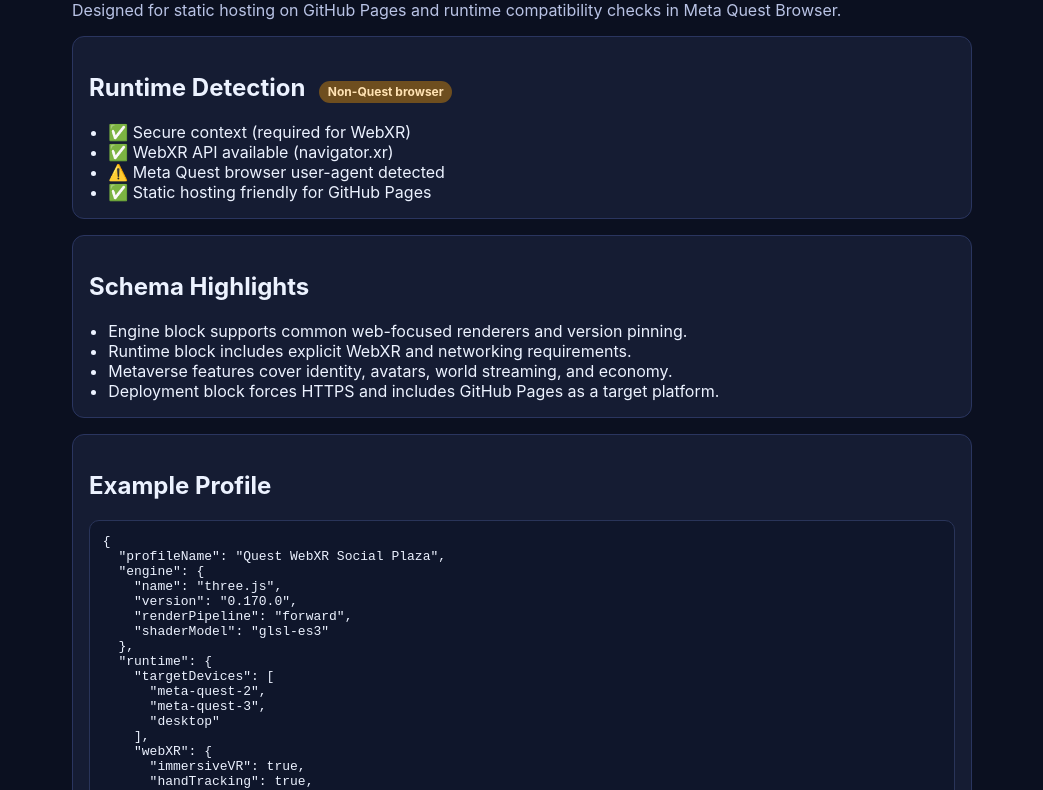
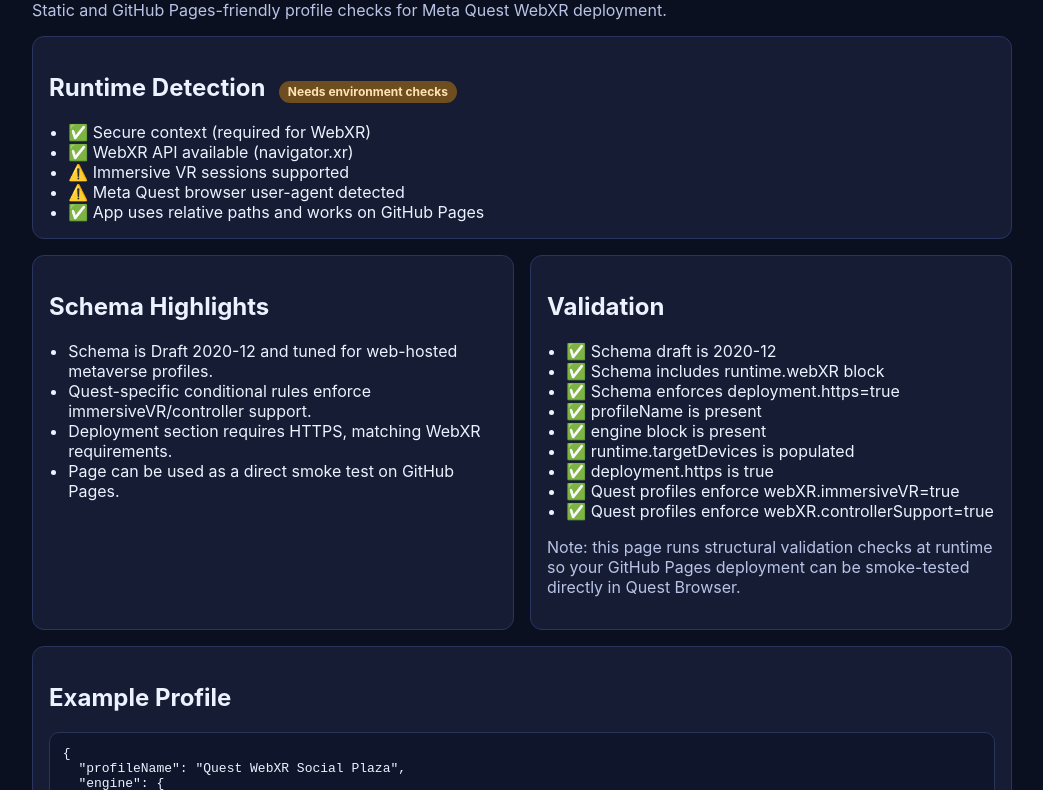
Before and after one commit to puglarist/Puglar, a plain HTML site: page index.html in a window 1280 px wide. Shown: the part 108-898 px from the top of the page, without its empty margins (118-1161 px from the left). Drawn offline with Linux system fonts and the light colour scheme.

Commit message:
Harden Meta Quest schema rules and runtime diagnostics

```diff
--- a/app.js
+++ b/app.js
@@ -1,57 +1,105 @@
-const isQuestBrowser = /OculusBrowser|MetaQuest/i.test(navigator.userAgent);
+const questRegex = /OculusBrowser|MetaQuest/i;
+const isQuestBrowser = questRegex.test(navigator.userAgent);
 const hasWebXR = typeof navigator.xr !== 'undefined';
 const isSecure = window.isSecureContext;
 
-const checklist = [
-  {
-    label: 'Secure context (required for WebXR)',
-    pass: isSecure
-  },
-  {
-    label: 'WebXR API available (navigator.xr)',
-    pass: hasWebXR
-  },
-  {
-    label: 'Meta Quest browser user-agent detected',
-    pass: isQuestBrowser
-  },
-  {
-    label: 'Static hosting friendly for GitHub Pages',
-    pass: true
+const questBadge = document.getElementById('questBadge');
+const runtimeChecklist = document.getElementById('runtimeChecklist');
+const schemaHighlights = document.getElementById('schemaHighlights');
+const validationChecklist = document.getElementById('validationChecklist');
+const exampleJson = document.getElementById('exampleJson');
+
+function appendListItem(list, pass, label, kind = 'runtime') {
+  const li = document.createElement('li');
+  const icon = pass ? '✅' : kind === 'error' ? '❌' : '⚠️';
+  li.textContent = `${icon} ${label}`;
+  list.appendChild(li);
+}
+
+async function detectImmersiveVrSupport() {
+  if (!hasWebXR || typeof navigator.xr.isSessionSupported !== 'function') {
+    return false;
   }
-];
 
-const questBadge = document.getElementById('questBadge');
-questBadge.textContent = isQuestBrowser ? 'Quest detected' : 'Non-Quest browser';
-questBadge.className = `badge ${isQuestBrowser ? 'ok' : 'warn'}`;
+  try {
+    return await navigator.xr.isSessionSupported('immersive-vr');
+  } catch {
+    return false;
+  }
+}
 
-const runtimeChecklist = document.getElementById('runtimeChecklist');
-checklist.forEach((item) => {
-  const li = document.createElement('li');
-  li.textContent = `${item.pass ? '✅' : '⚠️'} ${item.label}`;
-  runtimeChecklist.appendChild(li);
-});
+function basicProfileChecks(profile) {
+  const checks = [];
+  checks.push({ pass: typeof profile.profileName === 'string' && profile.profileName.length >= 3, label: 'profileName is present' });
+  checks.push({ pass: profile?.engine?.name !== undefined, label: 'engine block is present' });
+  checks.push({ pass: Array.isArray(profile?.runtime?.targetDevices) && profile.runtime.targetDevices.length > 0, label: 'runtime.targetDevices is populated' });
+  checks.push({ pass: profile?.deployment?.https === true, label: 'deployment.https is true' });
 
-const highlights = [
-  'Engine block supports common web-focused renderers and version pinning.',
-  'Runtime block includes explicit WebXR and networking requirements.',
-  'Metaverse features cover identity, avatars, world streaming, and economy.',
-  'Deployment block forces HTTPS and includes GitHub Pages as a target platform.'
-];
+  const targetsQuest = (profile?.runtime?.targetDevices || []).some((target) => target.startsWith('meta-quest-'));
+  if (targetsQuest) {
+    checks.push({ pass: profile?.runtime?.webXR?.immersiveVR === true, label: 'Quest profiles enforce webXR.immersiveVR=true' });
+    checks.push({ pass: profile?.runtime?.webXR?.controllerSupport === true, label: 'Quest profiles enforce webXR.controllerSupport=true' });
+  }
 
-const schemaHighlights = document.getElementById('schemaHighlights');
-highlights.forEach((text) => {
-  const li = document.createElement('li');
-  li.textContent = text;
-  schemaHighlights.appendChild(li);
-});
+  return checks;
+}
 
-const exampleJson = document.getElementById('exampleJson');
-fetch('./schema/example.metaquest-profile.json')
-  .then((res) => res.json())
-  .then((data) => {
-    exampleJson.textContent = JSON.stringify(data, null, 2);
-  })
-  .catch(() => {
-    exampleJson.textContent = 'Could not load example profile. Make sure the app is served over HTTP/HTTPS.';
+async function init() {
+  const immersiveVrSupported = await detectImmersiveVrSupport();
+  const runtimeChecks = [
+    { pass: isSecure, label: 'Secure context (required for WebXR)' },
+    { pass: hasWebXR, label: 'WebXR API available (navigator.xr)' },
+    { pass: immersiveVrSupported, label: 'Immersive VR sessions supported' },
+    { pass: isQuestBrowser, label: 'Meta Quest browser user-agent detected' },
+    { pass: true, label: 'App uses relative paths and works on GitHub Pages' }
+  ];
+
+  runtimeChecks.forEach((item) => appendListItem(runtimeChecklist, item.pass, item.label));
+
+  const questPass = isQuestBrowser && hasWebXR && isSecure;
+  questBadge.textContent = questPass ? 'Quest-ready browser' : 'Needs environment checks';
+  questBadge.className = `badge ${questPass ? 'ok' : 'warn'}`;
+
+  [
+    'Schema is Draft 2020-12 and tuned for web-hosted metaverse profiles.',
+    'Quest-specific conditional rules enforce immersiveVR/controller support.',
+    'Deployment section requires HTTPS, matching WebXR requirements.',
+    'Page can be used as a direct smoke test on GitHub Pages.'
+  ].forEach((text) => {
+    const li = document.createElement('li');
+    li.textContent = text;
+    schemaHighlights.appendChild(li);
   });
+
+  try {
+    const [schemaRes, profileRes] = await Promise.all([
+      fetch('./schema/metaverse-game-engine.schema.json'),
+      fetch('./schema/example.metaquest-profile.json')
+    ]);
+
+    if (!schemaRes.ok || !profileRes.ok) {
+      throw new Error('Unable to fetch schema/profile assets');
+    }
+
+    const schema = await schemaRes.json();
+    const profile = await profileRes.json();
+
+    exampleJson.textContent = JSON.stringify(profile, null, 2);
+
+    const checks = [
+      { pass: schema?.$schema === 'https://json-schema.org/draft/2020-12/schema', label: 'Schema draft is 2020-12' },
+      { pass: schema?.properties?.runtime?.properties?.webXR !== undefined, label: 'Schema includes runtime.webXR block' },
+      { pass: schema?.properties?.deployment?.properties?.https?.const === true, label: 'Schema enforces deployment.https=true' },
+      ...basicProfileChecks(profile)
+    ];
+
+    checks.forEach((item) => appendListItem(validationChecklist, item.pass, item.label));
+  } catch (error) {
+    exampleJson.textContent = 'Could not load schema/profile. Ensure this page is served over HTTP/HTTPS.';
+    appendListItem(validationChecklist, false, `Validation setup failed: ${error.message}`, 'error');
+    questBadge.textContent = 'Validation error';
+    questBadge.className = 'badge error';
+  }
+}
+
+init();
--- a/index.html
+++ b/index.html
@@ -3,6 +3,7 @@
   <head>
     <meta charset="UTF-8" />
     <meta name="viewport" content="width=device-width, initial-scale=1" />
+    <meta name="theme-color" content="#0b1020" />
     <title>Puglar MetaQuest Metaverse Schema</title>
     <style>
       :root { color-scheme: dark; }
@@ -12,7 +13,7 @@
         background: #0b1020;
         color: #ecf2ff;
       }
-      main { max-width: 900px; margin: 0 auto; padding: 2rem 1rem 3rem; }
+      main { max-width: 980px; margin: 0 auto; padding: 2rem 1rem 3rem; }
       h1 { margin-bottom: .25rem; }
       .muted { color: #b9c3e5; }
       .panel {
@@ -23,11 +24,6 @@
         margin-top: 1rem;
       }
       ul { margin: .5rem 0 0; padding-left: 1.2rem; }
-      code {
-        background: #232d50;
-        padding: .12rem .36rem;
-        border-radius: 6px;
-      }
       .badge {
         display: inline-block;
         border-radius: 999px;
@@ -38,29 +34,43 @@
       }
       .ok { background: #1f6b44; color: #ccffe2; }
       .warn { background: #6e4e1f; color: #ffe2b3; }
+      .error { background: #7e1f33; color: #ffd1dc; }
       pre {
         overflow: auto;
         background: #0f162b;
         border: 1px solid #293459;
         padding: .8rem;
         border-radius: 10px;
+        white-space: pre-wrap;
+      }
+      .grid { display: grid; gap: 1rem; grid-template-columns: 1fr; }
+      @media (min-width: 900px) {
+        .grid { grid-template-columns: 1fr 1fr; }
       }
     </style>
   </head>
   <body>
     <main>
       <h1>MetaQuest Metaverse Capability Schema</h1>
-      <p class="muted">Designed for static hosting on GitHub Pages and runtime compatibility checks in Meta Quest Browser.</p>
+      <p class="muted">Static and GitHub Pages-friendly profile checks for Meta Quest WebXR deployment.</p>
 
       <section class="panel">
         <h2>Runtime Detection <span id="questBadge" class="badge warn">Checking...</span></h2>
         <ul id="runtimeChecklist"></ul>
       </section>
 
-      <section class="panel">
-        <h2>Schema Highlights</h2>
-        <ul id="schemaHighlights"></ul>
-      </section>
+      <div class="grid">
+        <section class="panel">
+          <h2>Schema Highlights</h2>
+          <ul id="schemaHighlights"></ul>
+        </section>
+
+        <section class="panel">
+          <h2>Validation</h2>
+          <ul id="validationChecklist"></ul>
+          <p class="muted">Note: this page runs structural validation checks at runtime so your GitHub Pages deployment can be smoke-tested directly in Quest Browser.</p>
+        </section>
+      </div>
 
       <section class="panel">
         <h2>Example Profile</h2>
--- a/schema/metaverse-game-engine.schema.json
+++ b/schema/metaverse-game-engine.schema.json
@@ -1,6 +1,6 @@
 {
   "$schema": "https://json-schema.org/draft/2020-12/schema",
-  "$id": "https://puglar.github.io/schema/metaverse-game-engine.schema.json",
+  "$id": "https://puglar.github.io/Puglar/schema/metaverse-game-engine.schema.json",
   "title": "Metaverse Game Engine Capability Profile",
   "description": "Schema describing game engine and runtime capabilities for metaverse deployment, including Meta Quest and GitHub Pages web delivery requirements.",
   "type": "object",
@@ -171,5 +171,39 @@
       "additionalProperties": false
     }
   },
+  "allOf": [
+    {
+      "if": {
+        "properties": {
+          "runtime": {
+            "properties": {
+              "targetDevices": {
+                "contains": {
+                  "enum": ["meta-quest-2", "meta-quest-3", "meta-quest-pro"]
+                }
+              }
+            },
+            "required": ["targetDevices"]
+          }
+        }
+      },
+      "then": {
+        "properties": {
+          "runtime": {
+            "properties": {
+              "webXR": {
+                "properties": {
+                  "immersiveVR": { "const": true },
+                  "controllerSupport": { "const": true }
+                },
+                "required": ["immersiveVR", "controllerSupport"]
+              }
+            },
+            "required": ["webXR"]
+          }
+        }
+      }
+    }
+  ],
   "additionalProperties": false
 }
```
Also changed, not shown: README.md.
